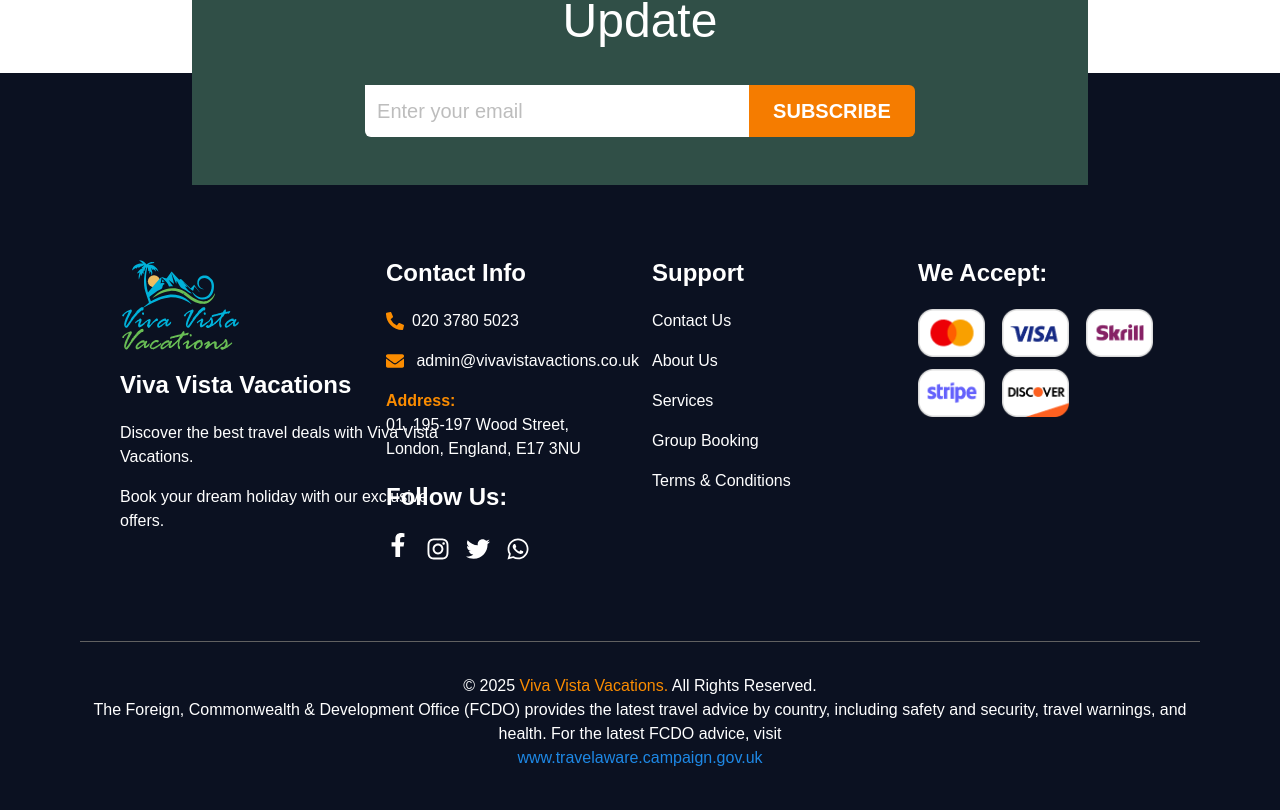
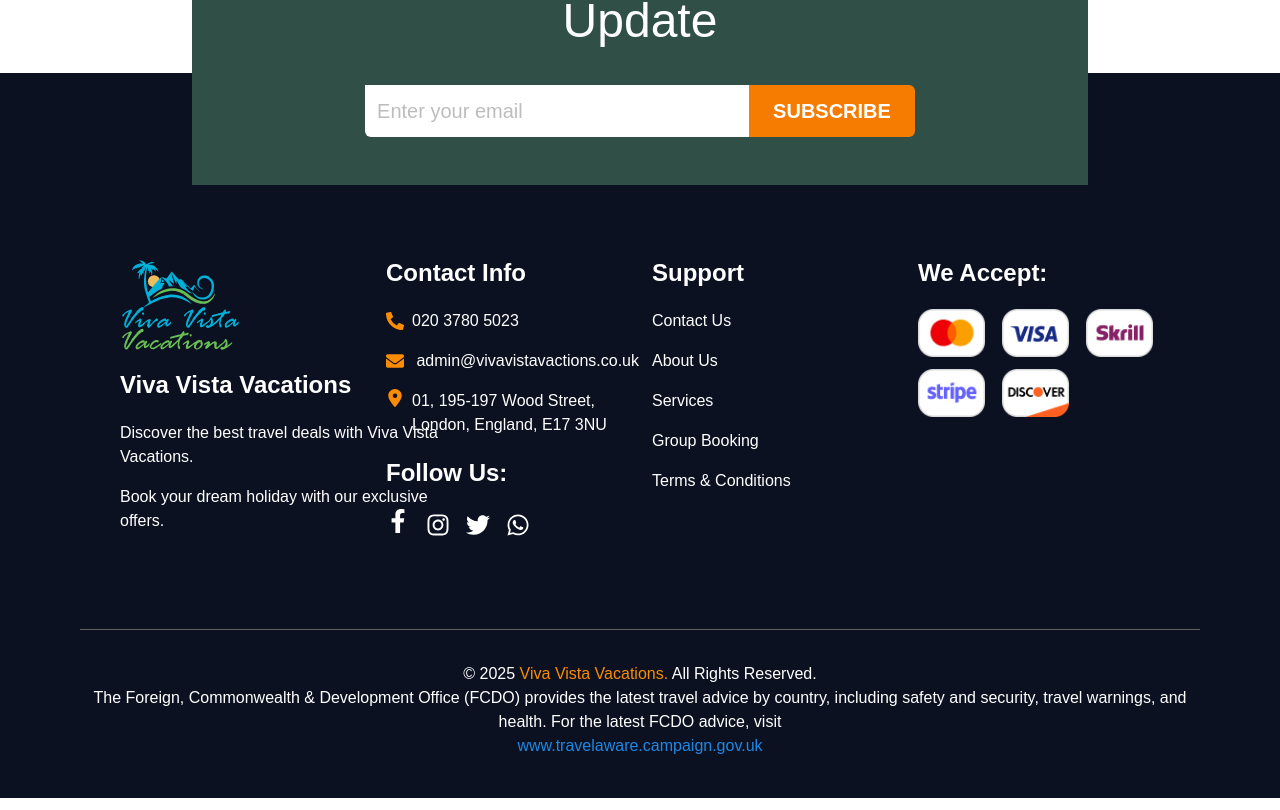
Before and after one commit to StrixSid07/vivavistavacations, a React (Vite) app: page /blog/1 in a window 1280 px wide. Shown: the part 1210-2020 px from the top of the page. Built offline with nearby package versions, Linux system fonts and the light colour scheme; a web font is replaced by a local one.

Commit message:
Update Footer.jsx

```diff
--- a/src/components/defaults/Footer.jsx
+++ b/src/components/defaults/Footer.jsx
@@ -8,6 +8,7 @@ import {
   FaPhoneAlt,
   FaEnvelope,
 } from "react-icons/fa";
+import { FaLocationDot } from "react-icons/fa6";
 import {
   logo,
   payment1,
@@ -82,13 +83,16 @@ const Footer = () => {
               </span>
             </li>
             <li className="flex items-center">
-              <div className="text-white group sm:text-left mb-4 sm:mb-0 ml-0">
-                <span className="font-bold   text-orange-600"> Address:</span>
+              <div className="text-white flex w-64 items-start justify-center gap-1 group sm:text-left mb-4 sm:mb-0 ml-0">
+                <span className="font-bold   text-orange-600">
+                  {" "}
+                  <FaLocationDot size={18} />
+                </span>
                 <br />{" "}
                 <a
                   href="/"
                   target="_blank"
-                  className="transition-all  ease-in-out group-hover:text-orange-600"
+                  className="transition-all ease-in-out group-hover:text-orange-600"
                 >
                   01, 195-197 Wood Street, London, England, E17 3NU
                 </a>
```
